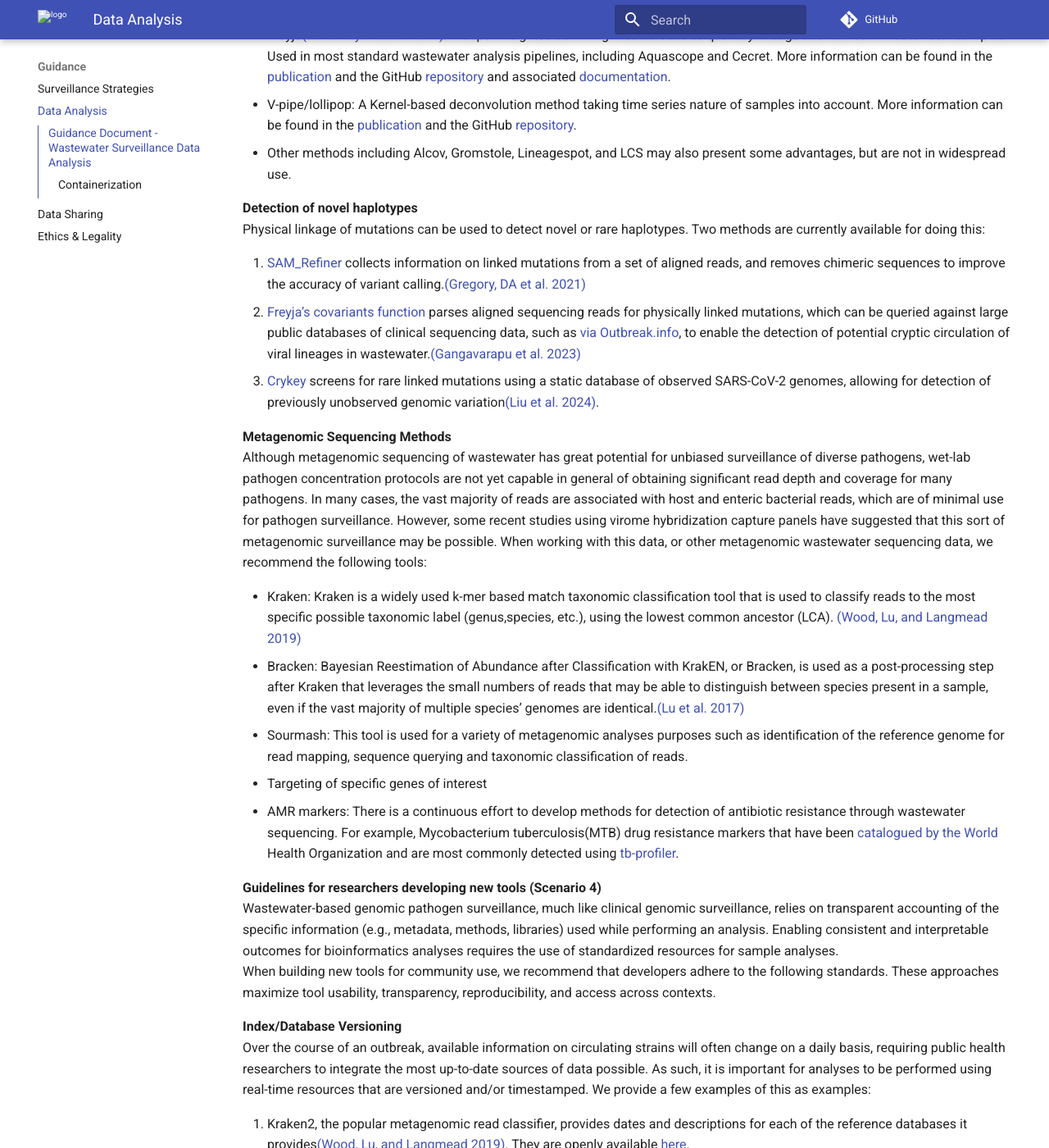
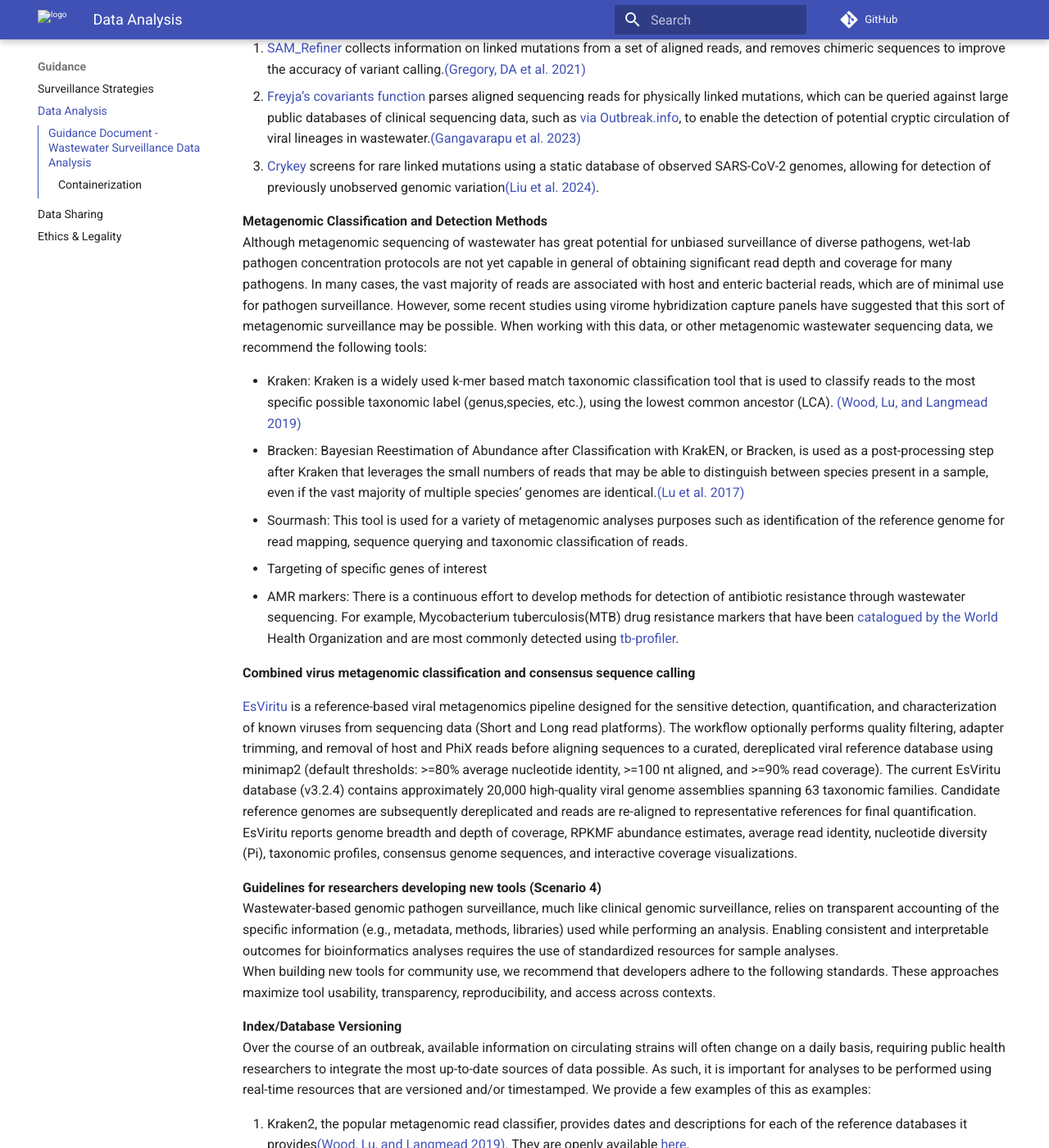
Before and after one commit to pha4ge/wastewater-guidance, an MkDocs documentation site: the page built from guidance_docs/DataAnalysis-GuidanceDoc.md, in a window 1280 px wide and 1400 px high, scrolled down 3739 px. Shown: the whole window at 82% size. Built offline with MkDocs 1.6.1 and Material for MkDocs 9.7.7, drawn with Linux system fonts in a browser that asks for light colours; comment, search, counter and statistics services are not loaded; some of the changed text lies outside the part shown.

Commit message:
moving down, adjusting title

```diff
--- a/guidance_docs/DataAnalysis-GuidanceDoc.md
+++ b/guidance_docs/DataAnalysis-GuidanceDoc.md
@@ -36,10 +36,6 @@ Nf-core ([https://nf-co.re/](https://nf-co.re/))  is a collection of community m
 2. [nf-core/mag](https://nf-co.re/mag/3.0.2/) can be used to visualize the relative abundance of organisms in complex samples. It can use only short reads or a mixture of short and long reads to perform hybrid assembly.
 3. [nf-core/funcscan](https://nf-co.re/funcscan/1.1.6/)  is a bioinformatics analysis pipeline which currently features mining for antimicrobial peptides, antibiotic resistance genes and biosynthetic gene clusters. It performs the screening of contigs for antibiotic resistant gene-like sequences with ABRicate, AMRFinderPlus, fARGene, RGI, DeepARG.
 4. [nf-core/taxprofiler](https://github.com/nf-core/taxprofiler) is a bioinformatics best-practice analysis pipeline for taxonomic classification and profiling of shotgun short- and long-read metagenomic data. It allows for in-parallel taxonomic identification of reads or taxonomic abundance estimation with multiple classification and profiling tools against multiple databases, and produces standardised output tables for facilitating results comparison between different tools and databases.
-
-**Reference-based viral metagenomics pipelines**
-
-[EsViritu](https://esviritu.readthedocs.io/) is a reference-based viral metagenomics pipeline designed for the sensitive detection, quantification, and characterization of known viruses from sequencing data (Short and Long read platforms). The workflow optionally performs quality filtering, adapter trimming, and removal of host and PhiX reads before aligning sequences to a curated, dereplicated viral reference database using minimap2 (default thresholds: >=80% average nucleotide identity, >=100 nt aligned, and >=90% read coverage). The current EsViritu database (v3.2.4) contains approximately 20,000 high-quality viral genome assemblies spanning 63 taxonomic families. Candidate reference genomes are subsequently dereplicated and reads are re-aligned to representative references for final quantification. EsViritu reports genome breadth and depth of coverage, RPKMF abundance estimates, average read identity, nucleotide diversity (Pi), taxonomic profiles, consensus genome sequences, and interactive coverage visualizations.
 
 For more information on the specific tools being used within these pipelines, we recommend you check out the **Gold-Standard Methods for Wastewater Genomic Surveillance** section.
 
@@ -91,7 +87,7 @@ Physical linkage of mutations can be used to detect novel or rare haplotypes. Tw
 3. [Crykey](https://www.nature.com/articles/s41467-024-48334-w) screens for rare linked mutations using a static database of observed SARS-CoV-2 genomes, allowing for detection of previously unobserved genomic variation[(Liu et al. 2024\)](https://doi.org/10.1038/s41467-024-48334-w).
 
 
-**Metagenomic Sequencing Methods**
+**Metagenomic Classification and Detection Methods**
 Although metagenomic sequencing of wastewater has great potential for unbiased surveillance of diverse pathogens, wet-lab pathogen concentration protocols are not yet capable in general of obtaining significant read depth and coverage for many pathogens. In many cases, the vast majority of reads are associated with host and enteric bacterial reads, which are of minimal use for pathogen surveillance. However, some recent studies using virome hybridization capture panels have suggested that this sort of metagenomic surveillance may be possible. When working with this data, or other metagenomic wastewater sequencing data, we recommend the following tools:
 
 * Kraken: Kraken is a widely used k-mer based match taxonomic classification tool that is used to classify reads to the most specific possible taxonomic label (genus,species, etc.), using the lowest common ancestor (LCA). [(Wood, Lu, and Langmead 2019\)](https://doi.org/10.1186/s13059-019-1891-0)
@@ -99,6 +95,10 @@ Although metagenomic sequencing of wastewater has great potential for unbiased s
 * Sourmash: This tool is used for a variety of metagenomic analyses purposes such as identification of the reference genome for read mapping, sequence querying and taxonomic classification of reads.
 * Targeting of specific genes of interest
   * AMR markers: There is a continuous effort to develop methods for detection of antibiotic resistance through wastewater sequencing. For example, Mycobacterium tuberculosis(MTB) drug resistance markers that have been [catalogued by the World](https://www.who.int/publications/i/item/9789240082410) Health Organization and are most commonly detected using [tb-profiler](https://github.com/jodyphelan/TBProfiler).
+
+**Combined virus metagenomic classification and consensus sequence calling**
+
+[EsViritu](https://esviritu.readthedocs.io/) is a reference-based viral metagenomics pipeline designed for the sensitive detection, quantification, and characterization of known viruses from sequencing data (Short and Long read platforms). The workflow optionally performs quality filtering, adapter trimming, and removal of host and PhiX reads before aligning sequences to a curated, dereplicated viral reference database using minimap2 (default thresholds: >=80% average nucleotide identity, >=100 nt aligned, and >=90% read coverage). The current EsViritu database (v3.2.4) contains approximately 20,000 high-quality viral genome assemblies spanning 63 taxonomic families. Candidate reference genomes are subsequently dereplicated and reads are re-aligned to representative references for final quantification. EsViritu reports genome breadth and depth of coverage, RPKMF abundance estimates, average read identity, nucleotide diversity (Pi), taxonomic profiles, consensus genome sequences, and interactive coverage visualizations.
 
 **Guidelines for researchers developing new tools (Scenario 4\)**
 Wastewater-based genomic pathogen surveillance, much like clinical genomic surveillance, relies on transparent accounting of the specific information (e.g., metadata, methods, libraries) used while performing an analysis. Enabling consistent and interpretable outcomes for bioinformatics analyses requires the use of standardized resources for sample analyses.
```
